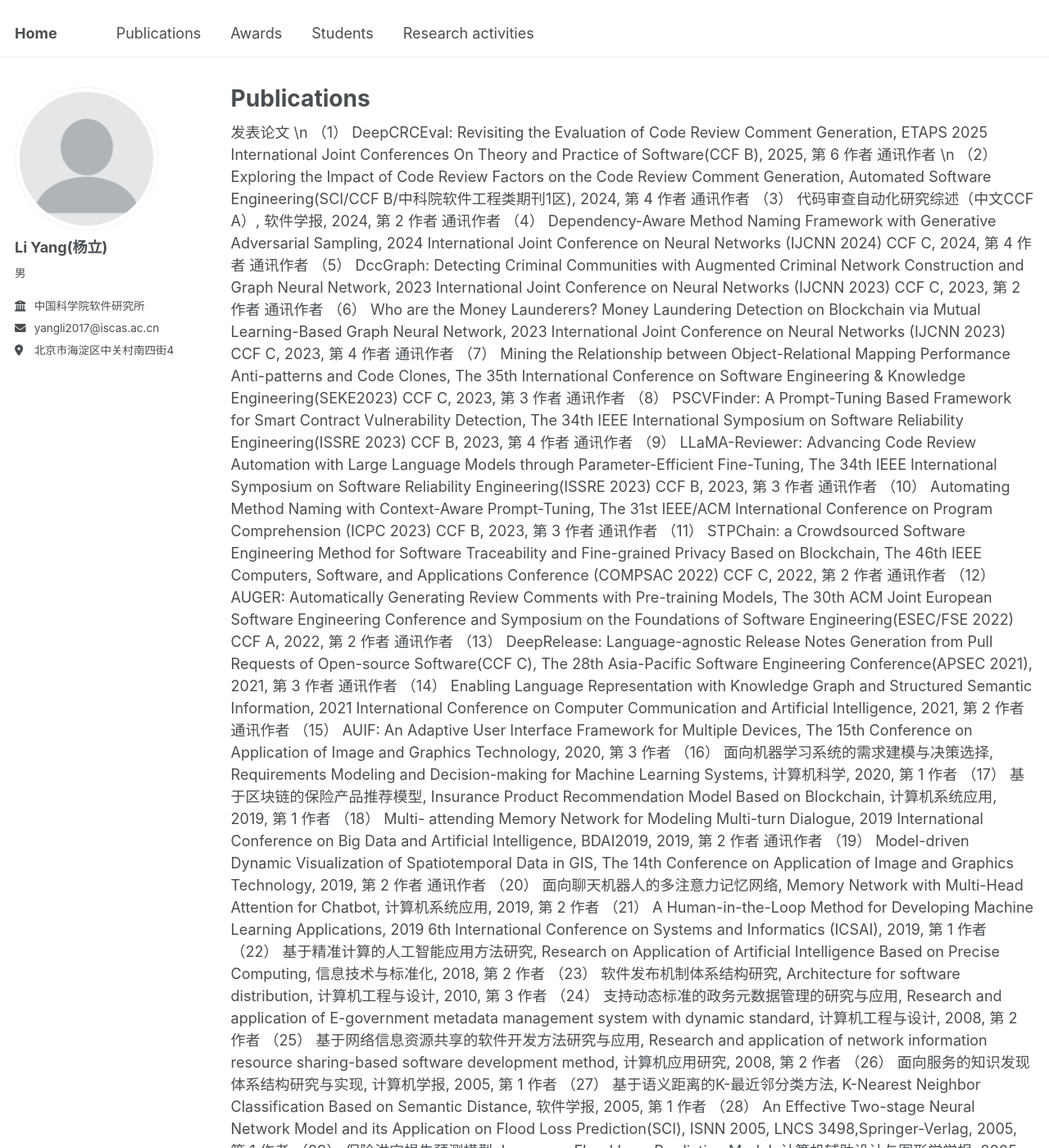
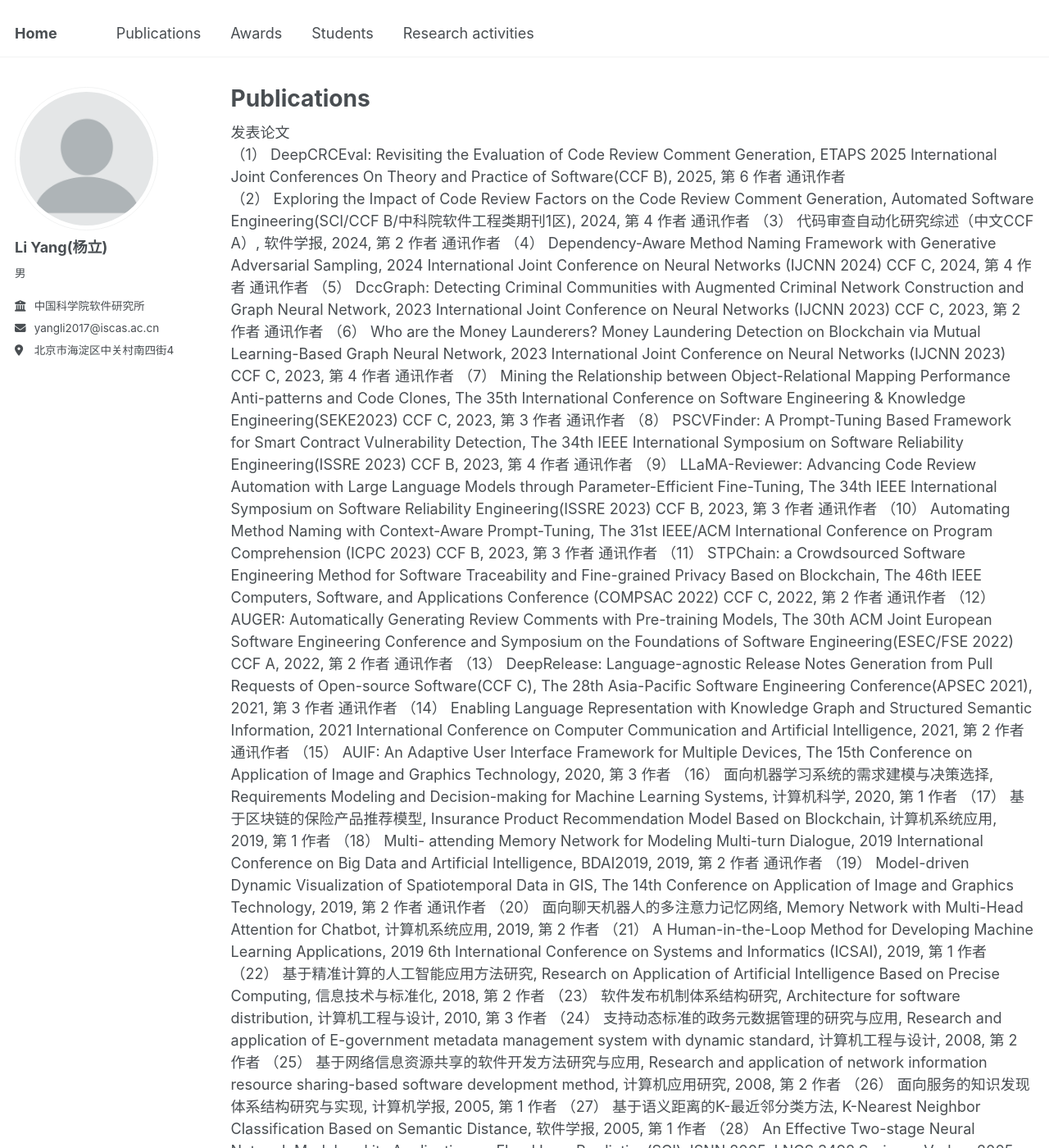
Before and after one commit to yangli8953/yangli8953.github.io, a Jekyll site: the page built from _pages/publications.html, in a window 1280 px wide and 1400 px high. Shown: the whole window at 82% size. Built offline with Jekyll 4.4.1, drawn with Linux system fonts in a browser that asks for light colours; some of the changed text lies outside the part shown.

```diff
--- a/_pages/publications.html
+++ b/_pages/publications.html
@@ -7,9 +7,9 @@ author_profile: true
 
 
 发表论文
-\n
+<br />
 （1） DeepCRCEval: Revisiting the Evaluation of Code Review Comment Generation, ETAPS 2025 International Joint Conferences On Theory and Practice of Software(CCF B), 2025, 第 6 作者  通讯作者
-\n
+<br />
 （2） Exploring the Impact of Code Review Factors on the Code Review Comment Generation, Automated Software Engineering(SCI/CCF B/中科院软件工程类期刊1区), 2024, 第 4 作者  通讯作者
 
 （3） 代码审查自动化研究综述（中文CCF A）, 软件学报, 2024, 第 2 作者  通讯作者
```
